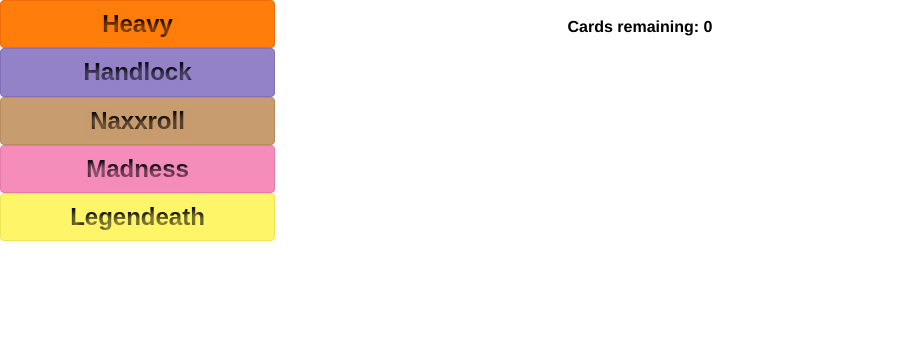
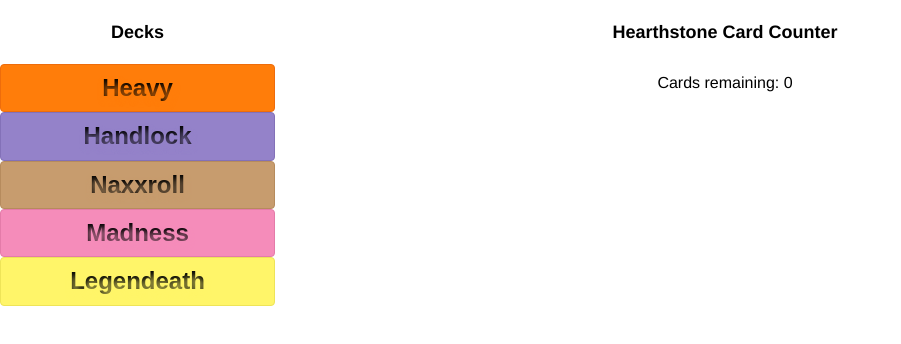
Before and after one commit to mgarbacz/hs-card-counter, a plain HTML site: page index.html in a window 1280 px wide. Shown: the whole page, without its empty margins (0-901 px from the left). Drawn offline with Linux system fonts and the light colour scheme.

Commit message:
Add more structure and style around sidemenu/main content concept

```diff
--- a/app.css
+++ b/app.css
@@ -3,25 +3,19 @@
   font-family: "Helvetica Neue", Helvetica, Arial, sans-serif;
 }
 
-h4 {
+header h1 {
+  font-size: 18px;
+  line-height: 40px;
   text-align: center;
-  margin: 0;
-  padding: 10px 0;
-}
-
-div#container {
-  width: 216px;
-  margin: 0 auto;
-  position: relative;
 }
 
 /* Deck Selection buttons */
 div#deck-list {
   width: 275px;
   position: absolute;
-  left: 0px;
   top: 0;
   bottom: 0;
+  left: 0;
 }
 
 button.deck-select {
@@ -92,10 +86,27 @@
   text-shadow: 1px 4px 6px #C79C6E, 0 0 0 #000000;
 }
 
+/* Main content */
+
+div#container {
+  position: absolute;
+  top: 0;
+  bottom: 0;
+  left: 275px;
+  width: 900px;
+}
+
+div#container p {
+  text-align: center;
+  margin: 0;
+  padding: 10px 0;
+}
+
 /* Card list */
 ul#card-list {
+  width: 216px;
   list-style: none;
-  margin: 0;
+  margin: 0 auto;
   padding: 0;
 }
 
--- a/index.html
+++ b/index.html
@@ -5,6 +5,10 @@
 </head>
 <body>
   <div id="deck-list">
+    <header>
+      <h1>Decks</h1>
+    </header>
+    <div id="deck-selects">
       <button type="button" class="deck-select druid" data-deck="heavy">
         Heavy
       </button>
@@ -21,8 +25,12 @@
         Legendeath
       </button>
     </div>
+  </div>
   <div id="container">
-    <h4>Cards remaining: <span id="cards-remaining">0</span></h4>
+    <header>
+      <h1>Hearthstone Card Counter</h1>
+    </header>
+    <p>Cards remaining: <span id="cards-remaining">0</span></p>
     <ul id="card-list"></ul>
   </div>
   <script src="app.js"></script>
```
Lines whose indentation alone changed are shown as unchanged.
